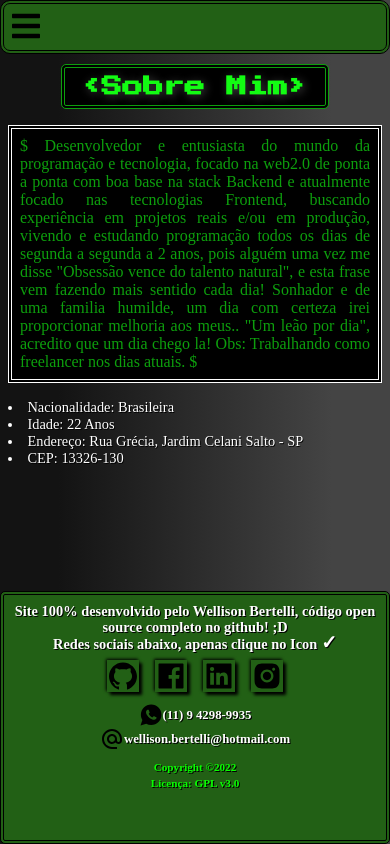
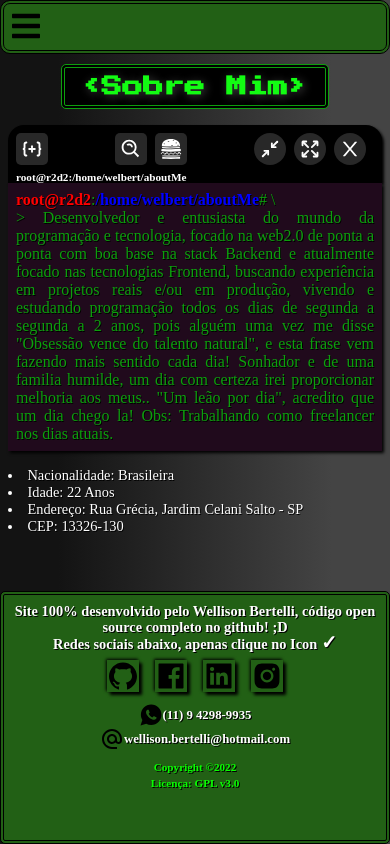
Before and after one commit to WelBert-dev/firstPortifolioHeroku-2022, a React (Create React App) app: page /aboutMe in a window 390 px wide. Built offline with nearby package versions, Linux system fonts and the light colour scheme; a web font is replaced by a local one.

Commit message:
melhora designer do terminal em aboutMe

```diff
--- a/src/screens/AboutMeScreen.css
+++ b/src/screens/AboutMeScreen.css
@@ -2,7 +2,7 @@
     width: 100%;
 }
 
-#main-sobre--container div {
+#main-sobre--container > div {
     width: 100%;
     display: flex;
     flex-direction: column;
@@ -15,15 +15,15 @@
     padding: 0 1rem;
 }
 
-#main-sobre--container div p{
+#main-sobre--container > div p{
     font-size: 1rem;
     font-family: cursive;
-    border: 4px double white;
-    padding: .5rem;
     color: var(--main-color);
     text-shadow: 0.05rem 0.05rem 0.00009rem black;
-    background-color: black;
+    background-color: rgb(32, 10, 28);
     text-align: justify;
+    padding: .5rem;
+    box-shadow: 2px 2px 3px black;
 }
 
 #main-sobre--container div ul {
@@ -36,10 +36,63 @@
     padding: .5rem;
 }
 
+.main-sobre--shellHead {
+    display: flex;
+    flex-direction: row;
+    border-top-left-radius: 1rem;
+    border-top-right-radius: 1rem;
+    background-color: black;
+    padding: .5rem;
+    color: white;
+    justify-content: space-between;
+    align-items: center;
+    box-shadow: 2px 2px 3px black;
+}
+
+.main-sobre--shellHead i > svg{
+    font-size: 2rem;
+    max-width: fit-content;
+    background-color: #282828;
+    height: 2rem;
+    border-radius: 5px;
+    padding: .3rem;
+    color: white;
+    margin-right: .5rem;
+}
+
+.main-sobre--shellHeadWindowCommomIcons > i > svg{
+    border-radius: 50%;
+}
+
+.main-sobre--shellHead div {
+    max-width: max-content;
+    display: flex;
+    align-items: center;
+}
+
+.main-sobre--shellHead > span > h3{
+    max-width: fit-content;
+    font-weight: bold;
+    font-size: .7rem;
+}
+
+
+.main-sobre--shellUser {
+    color: red;
+    font-family: 'Times New Roman', Times, serif;
+    font-weight: 800;
+}
+
+.main-sobre--shellDir {
+    color: blue;
+    font-family: 'Times New Roman', Times, serif;
+    font-weight: 800;
+}
+
 
 @media (max-width: 800px)
 {
-    #main-sobre--container div {
+    #main-sobre--container > div {
         justify-content: flex-start;
     }
 
@@ -49,13 +102,16 @@
 
     #main-sobre--container div p{
         max-width: max-content;
-        margin: 0 .5rem;
     }
 
     #main-sobre--container div ul {
         max-width: max-content;
         margin: .5rem;
         padding: 0;
+    }
+
+    .main-sobre--shellHead > span {
+        margin-left: 0;
     }
 
 }
@@ -71,15 +127,25 @@
 
     #main-sobre--container div p{
         max-width: max-content;
-        margin: 1rem 0;
     }
 
     #main-sobre--container div ul {
-        margin: 0;
+        margin: 1rem 0 0 0;
         font-size: .9rem;
     }
 
-    #main-sobre--container div {
+    #main-sobre--container > div {
         justify-content: flex-start;
     }
+
+    .main-sobre--shellHead {
+        margin: 1rem 0 0 0;
+        align-items: flex-end;
+        padding-bottom: 1rem;
+    }
+
+    .main-sobre--shellHead > span{
+        position: absolute;
+        margin-bottom: -1rem;
+    }
 }
--- a/src/screens/AboutMeScreen.js
+++ b/src/screens/AboutMeScreen.js
@@ -1,4 +1,8 @@
 import React from 'react';
+import { TbCodePlus, TbArrowsMaximize, TbArrowsDiagonalMinimize2 } from 'react-icons/tb';
+import { BiSearchAlt } from 'react-icons/bi';
+import { GiHamburger } from 'react-icons/gi';
+import { AiOutlineClose } from 'react-icons/ai';
 
 import './AboutMeScreen.css';
 
@@ -9,8 +13,23 @@ export default function AboutMeScreen() {
             <div>
                 <h1 className="main-title">&lsaquo;Sobre Mim&rsaquo;</h1>
                 <div>
+                    <div>
+                        <div className="main-sobre--shellHead">
+                            <i><TbCodePlus /></i>
+                            <span><h3>root@r2d2:/home/welbert/aboutMe</h3></span>
+                            <div>
+                                <i><BiSearchAlt /></i>
+                                <i><GiHamburger /></i>
+                            </div>
+                            <div className="main-sobre--shellHeadWindowCommomIcons">
+                                <i><TbArrowsDiagonalMinimize2 /></i>
+                                <i><TbArrowsMaximize /></i>
+                                <i><AiOutlineClose /></i>
+                            </div>
+
+                        </div>
                         <p>
-                    $ Desenvolvedor e entusiasta do mundo da programação e tecnologia, focado na web2.0 de ponta a ponta
+                        <span class="main-sobre--shellUser">root@r2d2</span>:<span className="main-sobre--shellDir">/home/welbert/aboutMe</span># \ <br/>> Desenvolvedor e entusiasta do mundo da programação e tecnologia, focado na web2.0 de ponta a ponta
                         com boa base na stack Backend e atualmente focado nas tecnologias Frontend, buscando experiência
                         em projetos reais e/ou em produção, vivendo e estudando programação todos os dias de segunda a segunda a 2 anos,
                         pois alguém uma vez me disse "Obsessão vence do talento natural", e esta frase vem fazendo mais sentido cada dia!
@@ -18,8 +37,9 @@ export default function AboutMeScreen() {
 
                         "Um leão por dia", acredito que um dia chego la!
 
-                    Obs: Trabalhando como freelancer nos dias atuais. $
+                        Obs: Trabalhando como freelancer nos dias atuais.
                         </p>
+                    </div>
                     <ul>
                         <li>Nacionalidade: Brasileira</li>
                         <li>Idade: 22 Anos</li>
```
Lines whose indentation alone changed are shown as unchanged.
